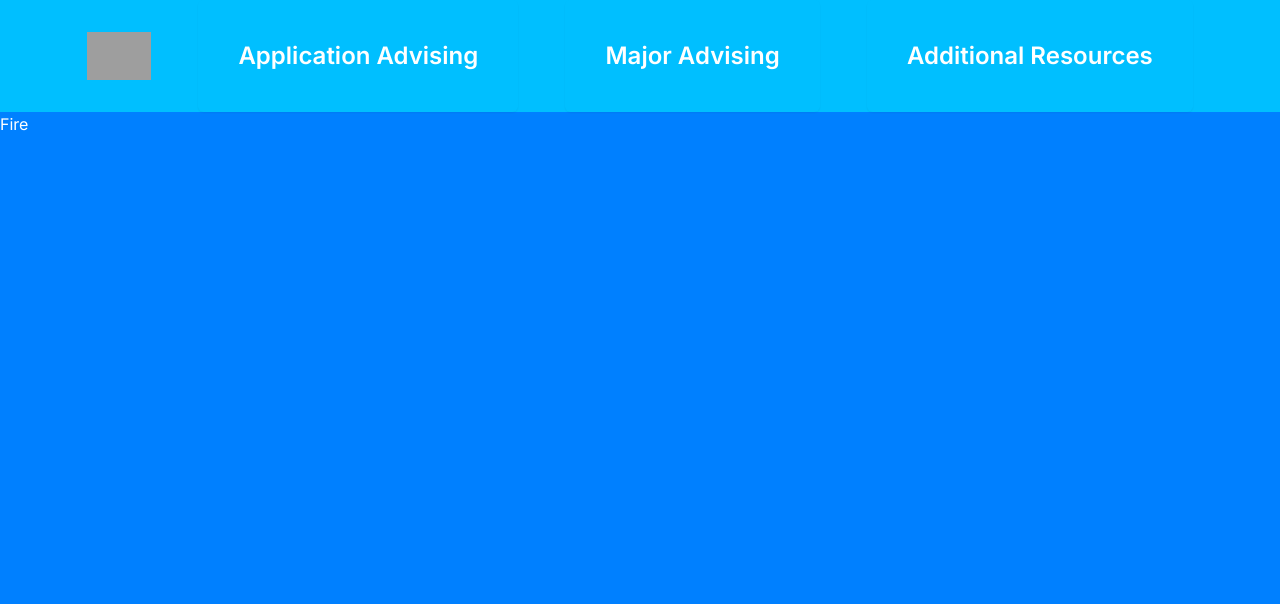
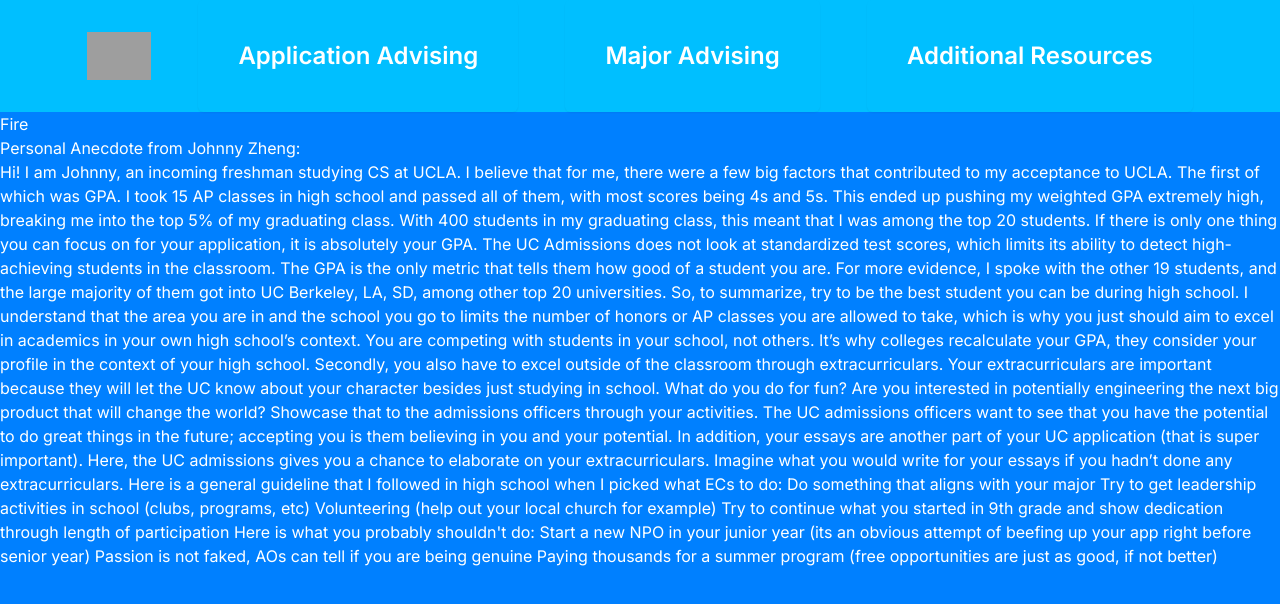
Before and after one commit to gutsyguy/UC-App-Advisor, a Next.js app: page /resource in a window 1280 px wide. Shown: the top 604 px of the page. Built offline with nearby package versions, Linux system fonts and the light colour scheme; grey boxes are pictures that could not be loaded.

Commit message:
personal anecdote

```diff
--- a/app/resource/page.tsx
+++ b/app/resource/page.tsx
@@ -4,6 +4,40 @@ const resource = () => {
   return (
     <div className="min-h-screen bg-[#0080ff] text-white">
       <h1>Fire</h1>
+      <h2>Personal Anecdote from Johnny Zheng: </h2>
+      <p>
+
+      Hi! I am Johnny, an incoming freshman studying CS at UCLA. I believe that for me, there were a few big factors that contributed to my acceptance to UCLA.
+
+The first of which was GPA. I took 15 AP classes in high school and passed all of them, with most scores being 4s and 5s. This ended up pushing my weighted GPA extremely high, breaking me into the top 5% of my graduating class. With 400 students in my graduating class, this meant that I was among the top 20 students.
+
+If there is only one thing you can focus on for your application, it is absolutely your GPA. The UC Admissions does not look at standardized test scores, which limits its ability to detect high-achieving students in the classroom. The GPA is the only metric that tells them how good of a student you are.
+
+For more evidence, I spoke with the other 19 students, and the large majority of them got into UC Berkeley, LA, SD, among other top 20 universities.
+
+So, to summarize, try to be the best student you can be during high school. I understand that the area you are in and the school you go to limits the number of honors or AP classes you are allowed to take, which is why you just should aim to excel in academics in your own high school’s context. You are competing with students in your school, not others. It’s why colleges recalculate your GPA, they consider your profile in the context of your high school.
+
+
+Secondly, you also have to excel outside of the classroom through extracurriculars.
+
+Your extracurriculars are important because they will let the UC know about your character besides just studying in school. What do you do for fun? Are you interested in potentially engineering the next big product that will change the world? Showcase that to the admissions officers through your activities.
+
+The UC admissions officers want to see that you have the potential to do great things in the future; accepting you is them believing in you and your potential.
+
+In addition, your essays are another part of your UC application (that is super important). Here, the UC admissions gives you a chance to elaborate on your extracurriculars. Imagine what you would write for your essays if you hadn’t done any extracurriculars.
+
+Here is a general guideline that I followed in high school when I picked what ECs to do:
+Do something that aligns with your major
+Try to get leadership activities in school (clubs, programs, etc)
+Volunteering (help out your local church for example)
+Try to continue what you started in 9th grade and show dedication through length of participation
+
+Here is what you probably shouldn't do:
+Start a new NPO in your junior year (its an obvious attempt of beefing up your app right before senior year)
+Passion is not faked, AOs can tell if you are being genuine
+Paying thousands for a summer program (free opportunities are just as good, if not better)
+
+      </p>
     </div>
   );
 };
```
